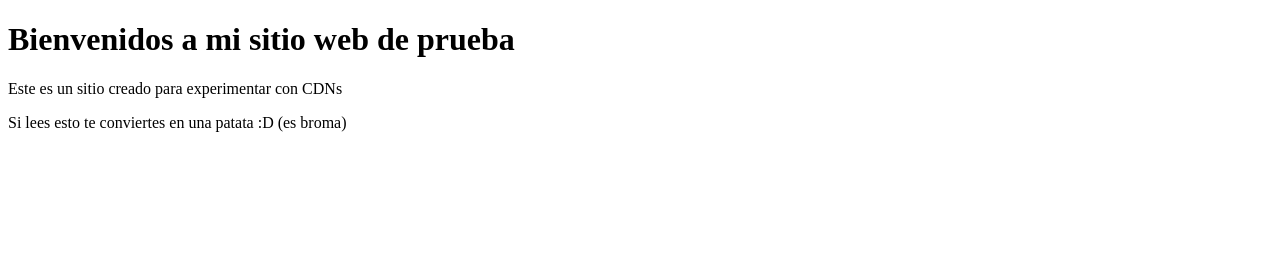
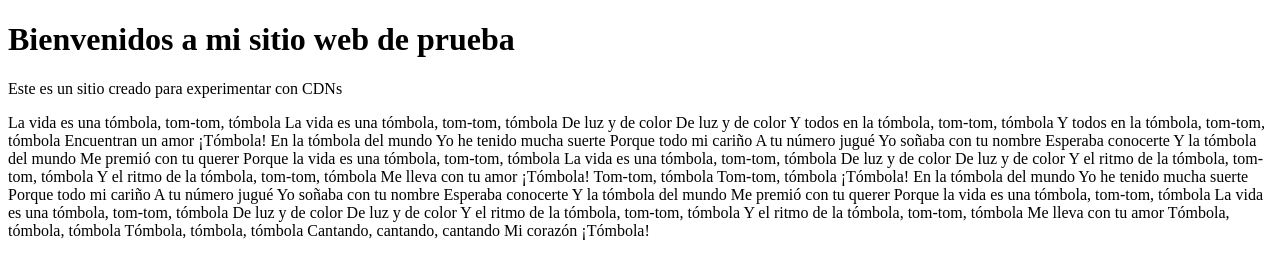
Before and after one commit to Liardi27/webCCKV2, a plain HTML site: page index.html in a window 1280 px wide. Drawn offline with Linux system fonts and the light colour scheme.

Commit message:
Update index.html

```diff
--- a/index.html
+++ b/index.html
@@ -8,7 +8,53 @@
   <body>
       <h1> Bienvenidos a mi sitio web de prueba </h1>
       <p> Este es un sitio creado para experimentar con CDNs </p>
-      <p> Si lees esto te conviertes en una patata :D (es broma) </p>
+      <p> La vida es una tómbola, tom-tom, tómbola
+La vida es una tómbola, tom-tom, tómbola
+De luz y de color
+De luz y de color
+Y todos en la tómbola, tom-tom, tómbola
+Y todos en la tómbola, tom-tom, tómbola
+Encuentran un amor
+¡Tómbola!
+En la tómbola del mundo
+Yo he tenido mucha suerte
+Porque todo mi cariño
+A tu número jugué
+Yo soñaba con tu nombre
+Esperaba conocerte
+Y la tómbola del mundo
+Me premió con tu querer
+Porque la vida es una tómbola, tom-tom, tómbola
+La vida es una tómbola, tom-tom, tómbola
+De luz y de color
+De luz y de color
+Y el ritmo de la tómbola, tom-tom, tómbola
+Y el ritmo de la tómbola, tom-tom, tómbola
+Me lleva con tu amor
+¡Tómbola!
+Tom-tom, tómbola
+Tom-tom, tómbola
+¡Tómbola!
+En la tómbola del mundo
+Yo he tenido mucha suerte
+Porque todo mi cariño
+A tu número jugué
+Yo soñaba con tu nombre
+Esperaba conocerte
+Y la tómbola del mundo
+Me premió con tu querer
+Porque la vida es una tómbola, tom-tom, tómbola
+La vida es una tómbola, tom-tom, tómbola
+De luz y de color
+De luz y de color
+Y el ritmo de la tómbola, tom-tom, tómbola
+Y el ritmo de la tómbola, tom-tom, tómbola
+Me lleva con tu amor
+Tómbola, tómbola, tómbola
+Tómbola, tómbola, tómbola
+Cantando, cantando, cantando
+Mi corazón
+¡Tómbola!</p>
   </body>
 
 </html>
```
